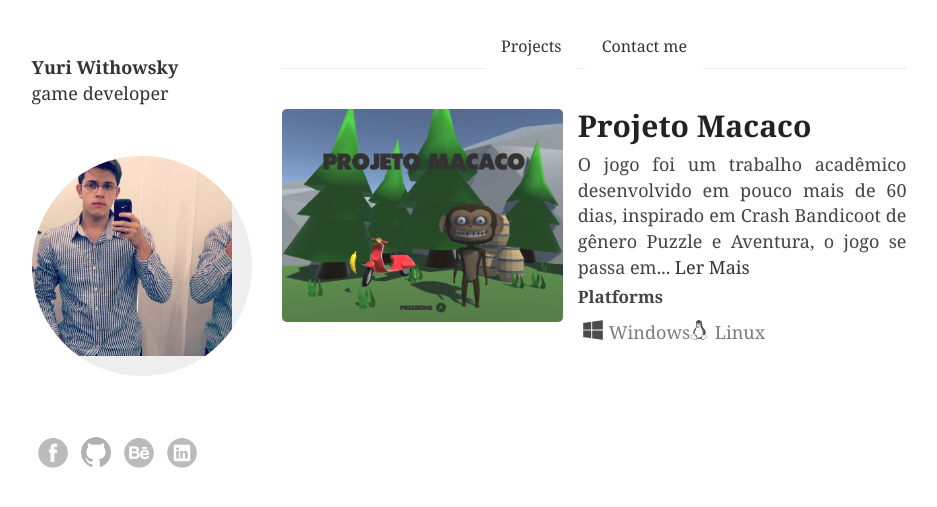
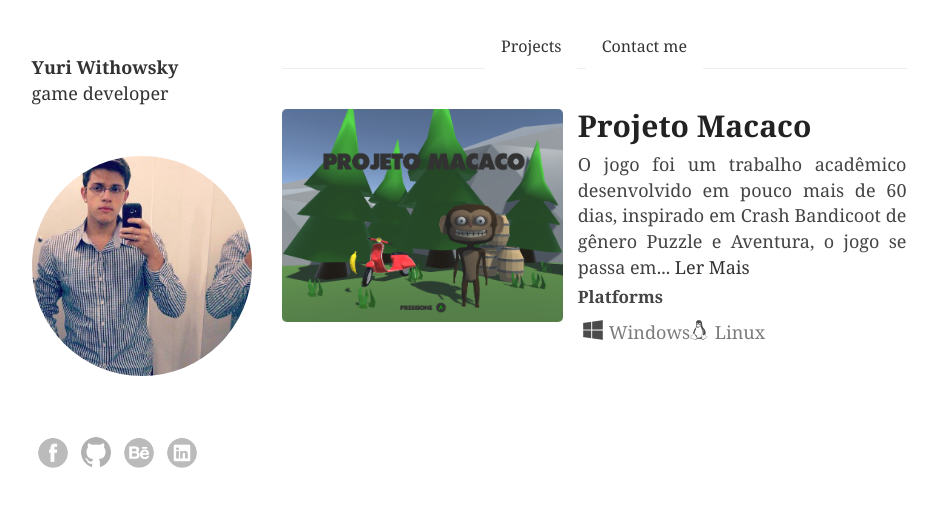
Before and after one commit to yuriwithowsky/yuriwithowsky.github.io, a Jekyll site: the page built from index.html, in a window 1280 px wide. Shown: the top 507 px of the page, without its empty margins (171-1108 px from the left). Built offline with Jekyll 4.4.1, drawn with Linux system fonts in a browser that asks for light colours; some web fonts are replaced.

Commit message:
Update theme.css

```diff
--- a/css/theme.css
+++ b/css/theme.css
@@ -59,8 +59,8 @@ a.author-photo
 
 a.author-photo img
 {
-    width: 200px;
-    height: 200px;
+    width: 220px;
+    height: 220px;
 }
 
 .box-social
```
